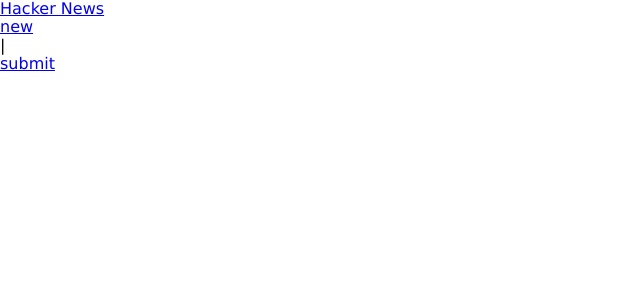
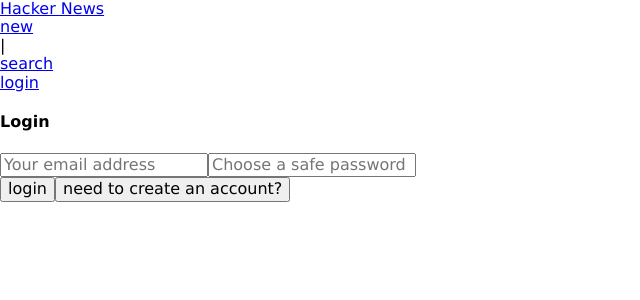
Before and after one commit to Csanad2000/BlogApp, a React (Create React App) app: page /login in a window 1280 px wide. Shown: the top 300 px of the page, without its empty margins (0-640 px from the left). Built offline with nearby package versions, Linux system fonts and the light colour scheme.

Commit message:
signup_login

```diff
--- a/src/components/App.js
+++ b/src/components/App.js
@@ -2,6 +2,7 @@
 import LinkList from './LinkList';
 import CreateLink from './CreateLink';
 import Header from './Header';
+import Login from './Login';
 import {Route, Routes} from 'react-router-dom';
 import './../styles/App.css';
 
@@ -13,6 +14,7 @@
         <Routes>
           <Route path='/' element={<LinkList/>}/>
           <Route path='/create' element={<CreateLink/>}/>
+          <Route path='/login' element={<Login/>}/>
         </Routes>
       </div>
     );
--- a/src/components/Header.js
+++ b/src/components/Header.js
@@ -1,21 +1,48 @@
 import React from 'react';
-import {Link} from 'react-router-dom';
+import {Link, useNavigate} from 'react-router-dom';
+import {AUTH_TOKEN} from '../constants';
 
 const Header = () => {
+    const navigate = useNavigate();
+    const authToken = localStorage.getItem(AUTH_TOKEN);
+
     return (
+        <div>
             <div>
                 <Link to='/'>
                     <div>Hacker News</div>
                 </Link>
-
                 <Link to='/'>
                     new
                 </Link>
+                <div>|</div>
+                <Link to='/search'>
+                    search
+                </Link>
+                {authToken && (
+                    <div>
                         <div>|</div>
                         <Link to='/create'>
                             submit
                         </Link>
                     </div>
+                )}
+            </div>
+            <div>
+                {authToken ? (
+                    <div onClick={() => {
+                        localStorage.removeItem(AUTH_TOKEN);
+                        navigate('/');
+                    }}>
+                        logout
+                    </div>
+                ) : (
+                    <Link to='/login'>
+                        login
+                    </Link>
+                )}
+            </div>
+        </div>
     );
 };
 
--- /dev/null
+++ b/src/components/Login.js
@@ -0,0 +1,131 @@
+import { useMutation, gql } from '@apollo/client';
+import React, {useState} from 'react';
+import {useNavigate} from 'react-router-dom';
+import {AUTH_TOKEN} from '../constants'
+
+const SIGNUP_MUTATION = gql`
+mutation SignupMutation(
+    $email: String!
+    $password: String!
+    $name: String!
+) {
+    signup(
+        email: $email
+        password: $password
+        name: $name
+    ) {
+        token
+    }
+}
+`;
+
+const LOGIN_MUTATION = gql`
+mutation LoginMutation(
+    $email: String!
+    $password: String!
+) {
+    login(
+        email: $email
+        password: $password
+    ) {
+        token
+    }
+}
+`;
+
+const Login = () => {
+    const navigate = useNavigate();
+    const [formState, setFormState] = useState({
+        login: true,
+        email: '',
+        password: '',
+        name: ''
+    });
+
+    const [signup] = useMutation(SIGNUP_MUTATION, {
+        variables: {
+            name: formState.name,
+            email: formState.email,
+            password: formState.password
+        },
+        onCompleted: ({signup}) => {
+            localStorage.setItem(AUTH_TOKEN, signup.token);
+            navigate('/');
+        }
+    });
+
+    const [login] = useMutation(LOGIN_MUTATION, {
+        variables: {
+            email: formState.email,
+            password: formState.password
+        },
+        onCompleted: ({login}) => {
+            localStorage.setItem(AUTH_TOKEN, login.token);
+            navigate('/');
+        }
+    });
+
+    return (
+        <div>
+            <h4>
+                {formState.login ? 'Login' : 'Sign Up'}
+            </h4>
+            <div>
+                {!formState.login && (
+                    <input
+                        value={formState.name}
+                        onChange={(e) =>
+                            setFormState({
+                                ...formState,
+                                name: e.target.value
+                            })
+                        }
+                        type='text'
+                        placeholder='Your name'
+                    />
+                )}
+                <input
+                    value={formState.email}
+                    onChange={(e) =>
+                        setFormState({
+                            ...formState,
+                            email: e.target.value
+                        })
+                    }
+                    type='text'
+                    placeholder='Your email address'
+                />
+                <input
+                    value={formState.password}
+                    onChange={(e) =>
+                        setFormState({
+                            ...formState,
+                            password: e.target.value
+                        })
+                    }
+                    type='password'
+                    placeholder='Choose a safe password'
+                />
+            </div>
+            <div>
+                <button onClick={formState.login ? login : signup}>
+                    {formState.login ? 'login' : 'create account'}
+                </button>
+                <button
+                    onClick={(e) =>
+                        setFormState({
+                            ...formState,
+                            login: !formState.login
+                        })
+                    }
+                >
+                    {formState.login
+                    ? 'need to create an account?'
+                    : 'already have an account?'}
+                </button>
+            </div>
+        </div>
+    );
+};
+
+export default Login;
--- /dev/null
+++ b/src/constants.js
@@ -0,0 +1 @@
+export const AUTH_TOKEN='auth-token';
--- a/src/index.js
+++ b/src/index.js
@@ -3,11 +3,22 @@
 import './styles/index.css';
 import App from './components/App';
 import {ApolloProvider, ApolloClient, createHttpLink, InMemoryCache} from '@apollo/client';
+import { setContext } from '@apollo/client/link/context';
 import { BrowserRouter } from 'react-router-dom';
+import { AUTH_TOKEN } from './constants';
 
 const root = ReactDOM.createRoot(document.getElementById('root'));
-const httpLink=createHttpLink({uri: 'http://localhost:4000'});
-const client=new ApolloClient({link: httpLink, cache: new InMemoryCache()});
+const httpLink = createHttpLink({uri: 'http://localhost:4000'});
+const authLink = setContext((_, {headers}) => {
+  const token = localStorage.getItem(AUTH_TOKEN);
+  return {
+    headers: {
+      ...headers,
+      authorization: token ? `Bearer ${token}` : ''
+    }
+  };
+});
+const client = new ApolloClient({link: authLink.concat(httpLink), cache: new InMemoryCache()});
 
 root.render(
   <BrowserRouter>
```
Lines whose indentation alone changed are shown as unchanged.
